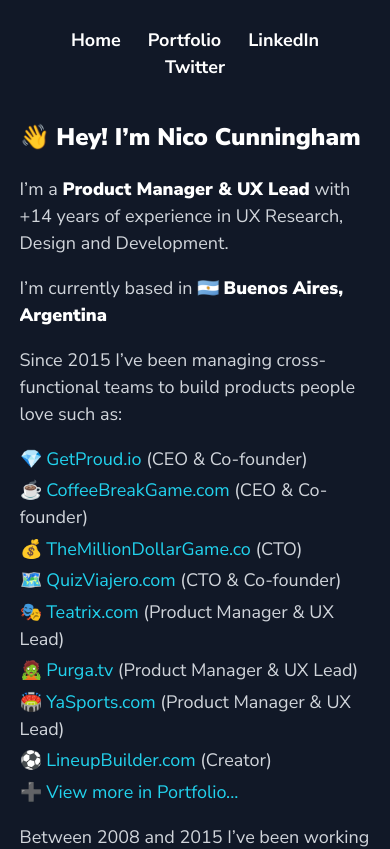
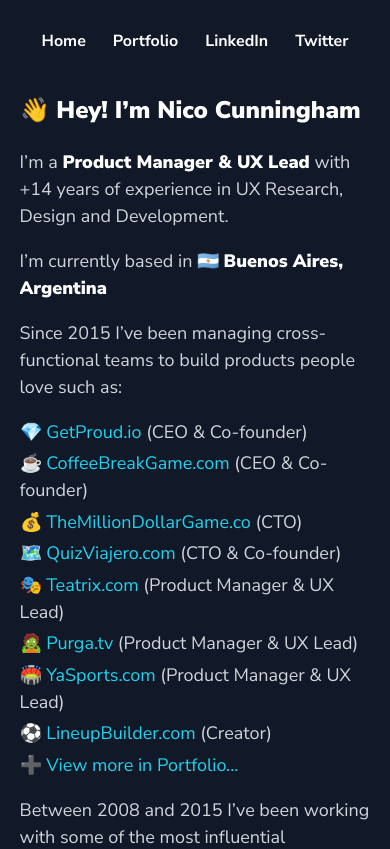
Before and after one commit to nicolascunn/nicolascunn, a Vue app: page / in a window 390 px wide. Shown: the top 849 px of the page. Built offline with nearby package versions, Linux system fonts and the light colour scheme.

Commit message:
Fixing font sizes mobiles

```diff
--- a/src/assets/main.css
+++ b/src/assets/main.css
@@ -147,6 +147,9 @@ H3 {
     width:90%;
     margin:1em auto;
   }
+  .menu A {
+    font-size:16px;
+  }
   .submenu A {
     line-height:2;
   }
--- a/src/components/ItemCase.vue
+++ b/src/components/ItemCase.vue
@@ -81,7 +81,7 @@ export default {
     font-size:18px;
   }
   .case-text H3 {
-    font-size:22px;
+    font-size:30px;
   }
   .case-text P {
     font-size:18px;
--- a/src/views/Cases.vue
+++ b/src/views/Cases.vue
@@ -246,10 +246,10 @@ export default {
 }
 @media only screen and (max-width: 900px) {
   .cases-intro H2 {
-    font-size:30px;
+    font-size:40px;
   }
   .cases-intro H3 {
-    font-size:24px;
+    font-size:30px;
   }
 }
 </style>
```
